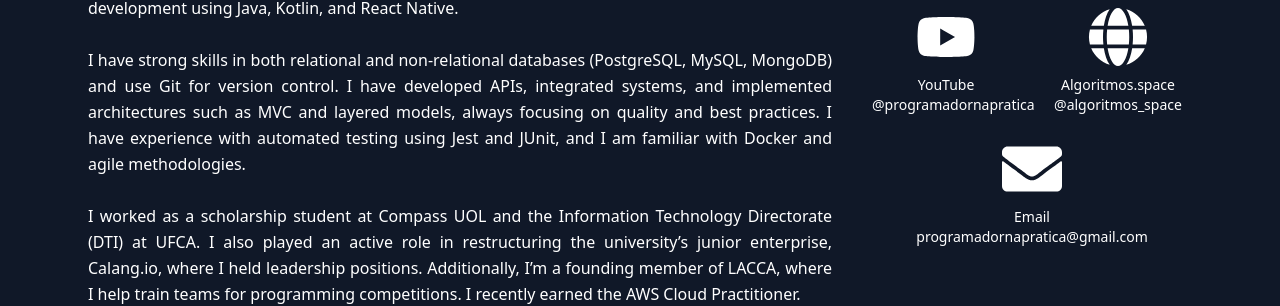
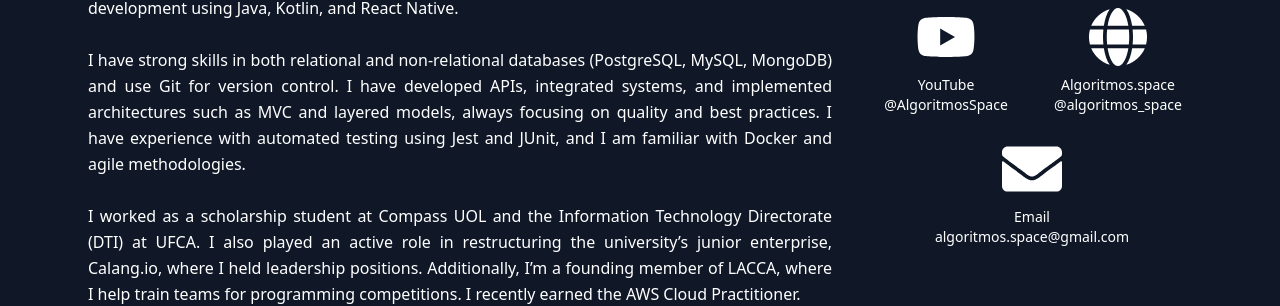
Before and after one commit to FelipeFerraz4/Portfolio, a React (Vite) app in the folder portifolio/: page / in a window 1280 px wide. Shown: the part 479-785 px from the top of the page. Built offline with nearby package versions, Linux system fonts and the light colour scheme; the HTML template or start-up script is replaced by a standard one.

Commit message:
feat: addition new youtube channel

```diff
--- a/portifolio/src/components/AboutMe/index.tsx
+++ b/portifolio/src/components/AboutMe/index.tsx
@@ -35,9 +35,9 @@ export function AboutMe({ language }: AboutMeProps) {
               </a>
             </div>
             <div>
-              <a href="https://youtube.com/@programadornapratica" target="_blank" rel="noopener noreferrer" title="YouTube">
+              <a href="https://www.youtube.com/@AlgoritmosSpace" target="_blank" rel="noopener noreferrer" title="YouTube">
                 <FaYoutube className="text-6xl mx-auto hover:text-red-500 transition" />
-                <p className="mt-2 text-sm">YouTube<br />@programadornapratica</p>
+                <p className="mt-2 text-sm">YouTube<br />@AlgoritmosSpace</p>
               </a>
             </div>
             <div>
@@ -47,9 +47,9 @@ export function AboutMe({ language }: AboutMeProps) {
               </a>
             </div>
             <div className="col-span-2">
-              <a href="mailto:programadornapratica@gmail.com" title="Email">
+              <a href="mailto:algoritmos.space@gmail.com" title="Email">
                 <FaEnvelope className="text-6xl mx-auto hover:text-green-600 transition" />
-                <p className="mt-2 text-sm">Email<br />programadornapratica@gmail.com</p>
+                <p className="mt-2 text-sm">Email<br />algoritmos.space@gmail.com</p>
               </a>
             </div>
           </div>
```
